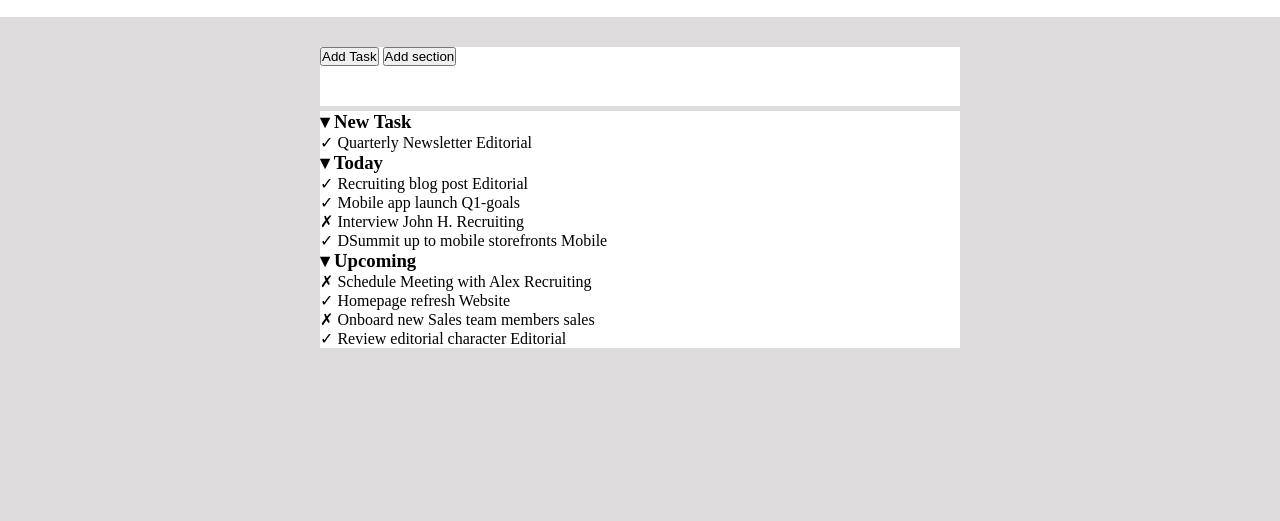
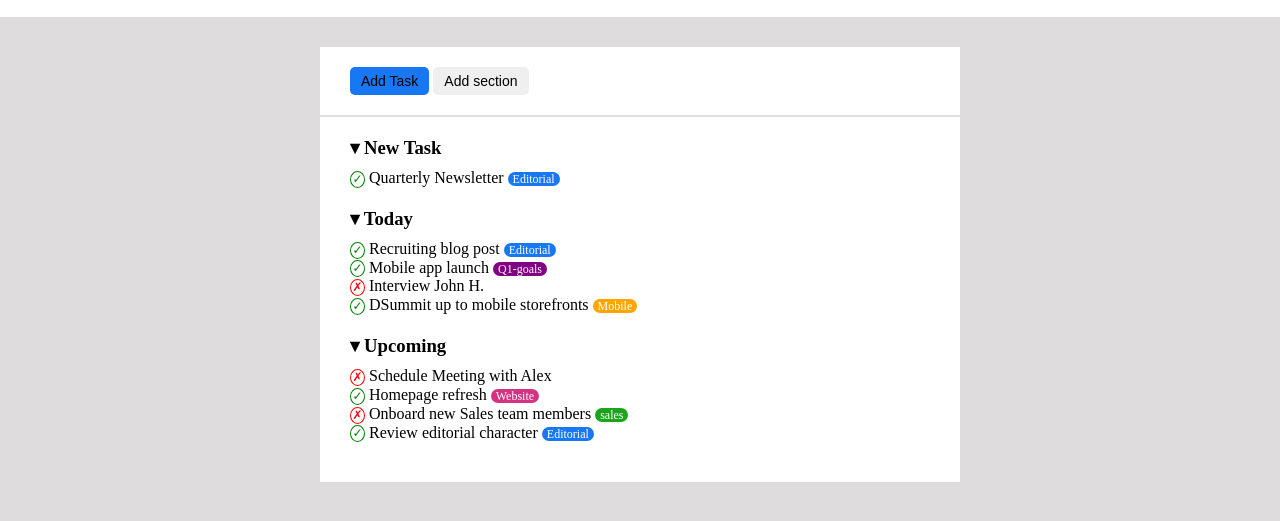
Before and after one commit to Ajimimahdi16/html-css-toboolist, a plain HTML site: page index.html in a window 1280 px wide. Shown: the part 53-574 px from the top of the page. Drawn offline with Linux system fonts and the light colour scheme.

Commit message:
definizione struttura  css con corezzione delle classi e agiunta al html

```diff
--- a/index.html
+++ b/index.html
@@ -12,25 +12,29 @@
         <img src="./img/logo_copia.webp" alt="logo toboolist" id="logo">
         <h1>Toboolist</h1>
     </header>
+
     <!--sezione bottoni -->
+
     <main class="container">
     <div class="firs">
+
         <!--prima sezione main-->
-        <div class="buttons">
-            <button class="btn"> Add Task</button>
+
+        <div class="button">
+            <button class="btn bg_blu"> Add Task</button>
             <button class="btn"> Add section</button>
         </div>
+
         <!--seconda sezione main-->
-        <div class="second"></div>
-        <!--lista -->
-        <ul>
+        <div class="second">
+         <ul>
             <li>
                 <h3>&blacktriangledown; New Task </h3>
                 <ul class="task_list">
                     <li class="task_item">
-                        <span class="task_status">&check;</span>
+                        <span class="task_status bg_chek">&check;</span>
                         <span class="task_name">Quarterly Newsletter</span>
-                        <span class="badge">Editorial</span>
+                        <span class="badge bg_blu">Editorial</span>
                     </li>
                 </ul>
             </li>
@@ -39,24 +43,24 @@
                 <h3>&blacktriangledown; Today</h3>
                 <ul class="task_list">
                     <li class="task_item">
-                        <span class="task_status">&check;</span>
+                        <span class="task_status bg_chek">&check;</span>
                         <span class="task_name">Recruiting blog post</span>
-                        <span class="badge">Editorial</span>
+                        <span class="badge bg_blu">Editorial</span>
                     </li>
                     <li class="task_item">
-                        <span class="task_status">&check;</span>
+                        <span class="task_status bg_chek">&check;</span>
                         <span class="task_name">Mobile app launch</span>
-                        <span class="badge">Q1-goals</span>
+                        <span class="badge bg_purple">Q1-goals</span>
                     </li>
                      <li class="task_item">
-                        <span class="task_status">&cross;</span>
+                        <span class="task_status bg_red">&cross;</span>
                         <span class="task_name">Interview John H.</span>
-                        <span class="badge">Recruiting</span>
+                        <span class="badge bg_blugreen">Recruiting</span>
                     </li>
                      <li class="task_item">
-                        <span class="task_status">&check;</span>
+                        <span class="task_status bg_chek">&check;</span>
                         <span class="task_name"> DSummit up to mobile storefronts</span>
-                        <span class="badge">Mobile</span>
+                        <span class="badge bg_orange">Mobile</span>
                     </li>
                 </ul>
             </li>
@@ -65,24 +69,23 @@
                 <h3>&blacktriangledown; Upcoming </h3>
                 <ul class="task_list">
                     <li class="task_item">
-                        <span class="task_status">&cross;</span>
+                        <span class="task_status bg_red">&cross;</span>
                         <span class="task_name">Schedule Meeting with Alex </span>
-                        <span class="badge">Recruiting</span>
                     </li>
                     <li class="task_item">
-                        <span class="task_status">&check;</span>
+                        <span class="task_status bg_chek">&check;</span>
                         <span class="task_name">Homepage refresh</span>
-                        <span class="badge">Website</span>
+                        <span class="badge bg_rose">Website</span>
                     </li>
                      <li class="task_item">
-                        <span class="task_status">&cross;</span>
+                        <span class="task_status bg_red">&cross;</span>
                         <span class="task_name">Onboard new Sales team members</span>
-                        <span class="badge">sales</span>
+                        <span class="badge bg_green">sales</span>
                     </li>
                      <li class="task_item">
-                        <span class="task_status">&check;</span>
+                        <span class="task_status bg_chek">&check;</span>
                         <span class="task_name"> Review editorial character</span>
-                        <span class="badge">Editorial</span>
+                        <span class="badge bg_blu">Editorial</span>
                     </li>
 
 
--- a/style/style.css
+++ b/style/style.css
@@ -9,17 +9,18 @@
 
 /*regole generali*/
 
+body{
+    background-color: rgb(222, 220, 220);
+}
+
 header{
     height: 70px;
     background-color: white;
     padding-left: 20px;
     margin-bottom: 30px;
-
 }
 
-body{
-    background-color: rgb(222, 220, 220);
-}
+
 .container{
     width: 50%;
     margin: auto;
@@ -28,6 +29,10 @@ body{
 ul{
     list-style-type: none;
 }
+  h3{
+        margin-bottom: 10px;
+    }
+
 
  /*logo*/
  #logo{
@@ -44,16 +49,102 @@ ul{
     /*prima sezione*/
     .first{
         background-color: white;
-        border-radius: 5px;
+
     }
     .button{
         padding: 20px 30px;
         border-bottom: 2px solid rgb(222, 220, 220);
     }
+    .btn{
+        border-radius: 5px;
+        padding: 5px 10px;
+        text-decoration: none;
+        font-size: 14px;
+        border: 1px solid transparent;
+    }
 
 
 
+/*seconda sezione */
     .second{
         border-bottom: 5px solid rgb(222, 220, 220);
         padding: 20px 30px;
     }
+
+    .task_list{
+        margin-bottom: 20px;
+    }
+    .task_status{
+    height: 17px;
+    border-radius: 50%;
+    width: 15px;
+    display: inline-block;
+    font-size: 12px;
+    vertical-align: middle;
+    }
+    .badge{
+        border-radius: 20px;
+        padding: 0px 5px;
+        font-size: 12px;
+        color: white;
+
+    }
+    .bg_red{
+        background-color: white;
+        height: 17px;
+        border-radius: 50%;
+        width: 15px;
+        display: inline-block;
+        font-size: 12px;
+        vertical-align: middle;
+        text-align: center ;
+        color: red;
+        border: red 1px solid;
+    }
+    .bg_chek{
+         background-color: white;
+        height: 17px;
+        border-radius: 50%;
+        width: 15px;
+        display: inline-block;
+        font-size: 12px;
+        vertical-align: middle;
+        text-align: center;
+        color: green;
+        border: green 1px solid;
+
+    }
+     .bg_blu{
+        background-color: rgb(24, 119, 242);
+
+     }
+
+     .bg_orange{
+    background-color: rgb(255, 165, 0);
+    border-radius: 20px;
+    padding: 0px 5px;
+     }
+
+     .bg_purple{
+    background-color: rgb(128, 0, 128);
+    border-radius: 20px;
+    padding: 0px 5px;
+    }
+
+    .bg_green{
+    background-color: rgb(28, 165, 28);
+    border-radius: 20px;
+    padding: 0px 5px;
+    }
+
+    .bg_rose{
+    background-color: rgb(212, 51, 131);
+    border-radius: 20px;
+    padding: 0px 5px;
+}
+
+    .bg_bluegreen{
+    background-color: rgb(92, 132, 207);
+    border-radius: 20px;
+    padding: 0px 5px;
+}
```
